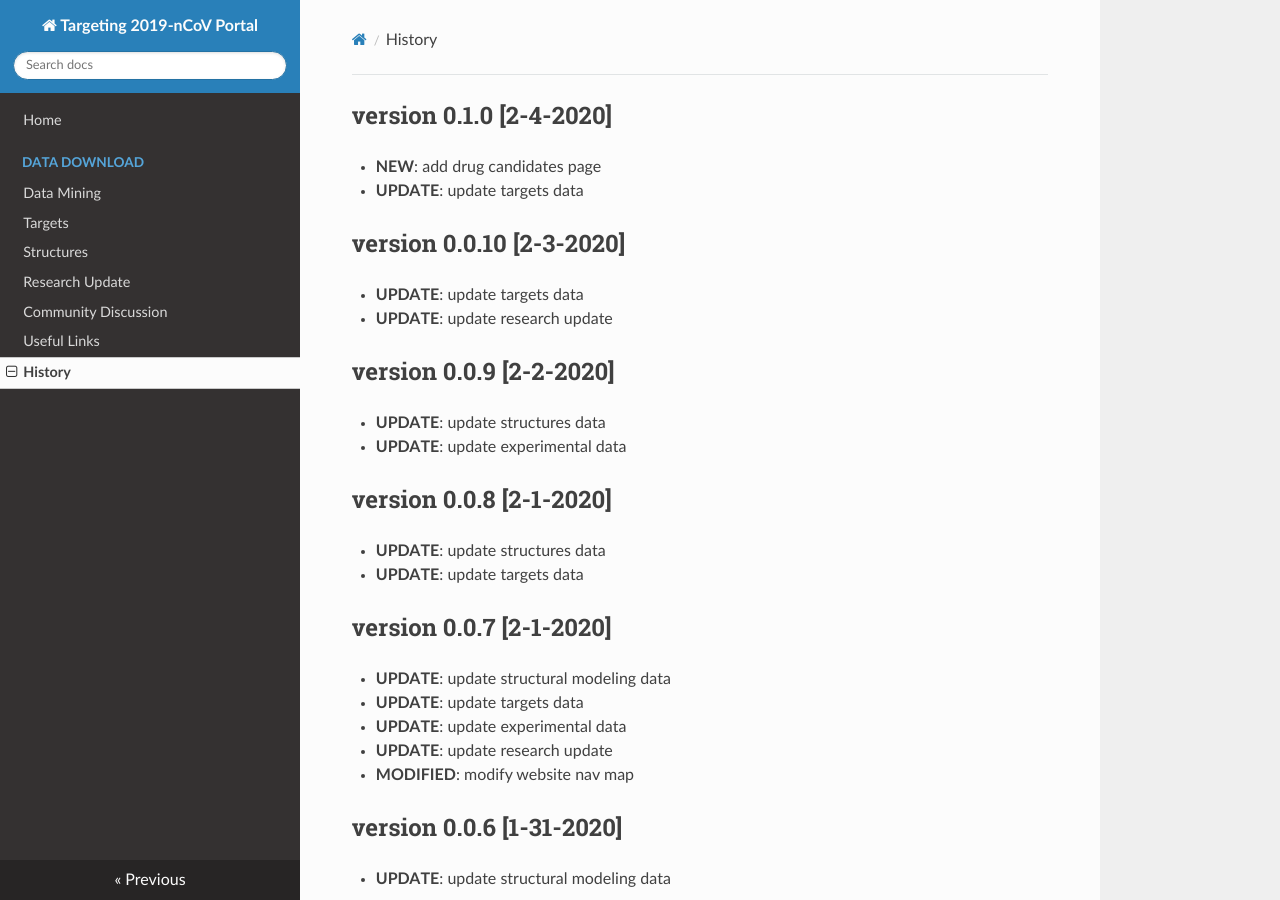
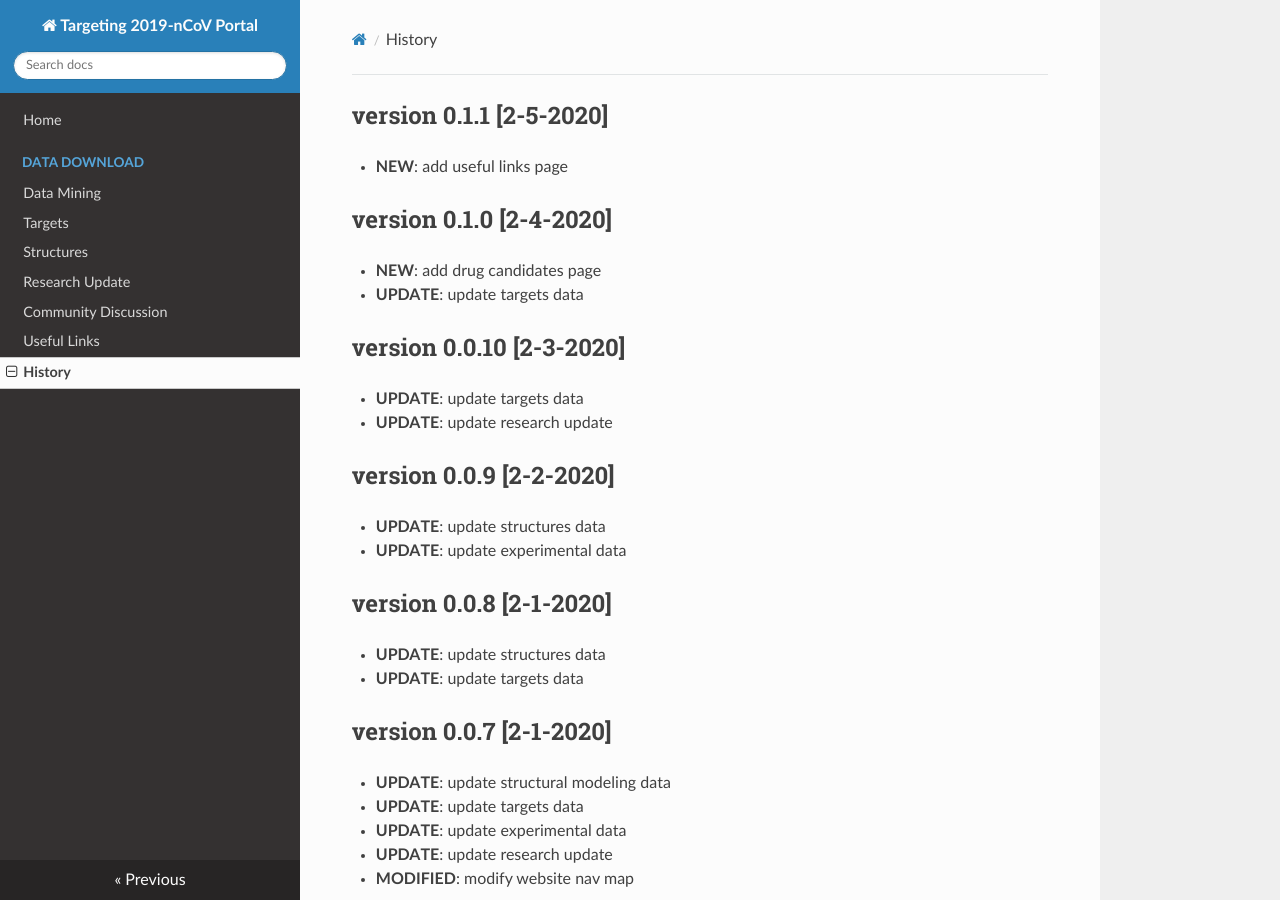
Before and after one commit to GHDDI-AILab/Targeting2019-nCoV, an MkDocs documentation site: the page built from docs/history.md, in a window 1280 px wide and 900 px high. Built offline with MkDocs 1.6.1, drawn with Linux system fonts in a browser that asks for light colours; nearby versions of some CDN libraries.

Commit message:
Update history.md

```diff
--- a/docs/history.md
+++ b/docs/history.md
@@ -1,3 +1,6 @@
+## version 0.1.1 [2-5-2020]
+* **NEW**: add useful links page
+
 ## version 0.1.0 [2-4-2020]
 * **NEW**: add drug candidates page
 * **UPDATE**: update targets data
```
